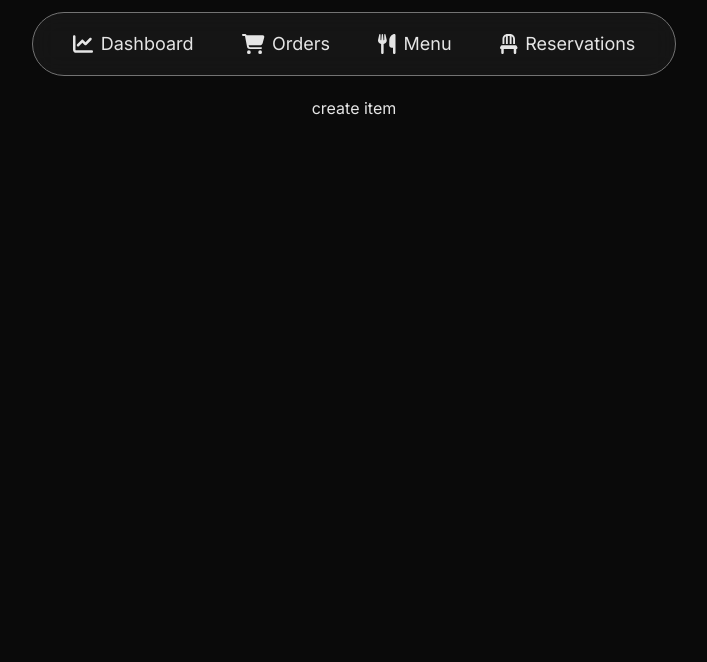
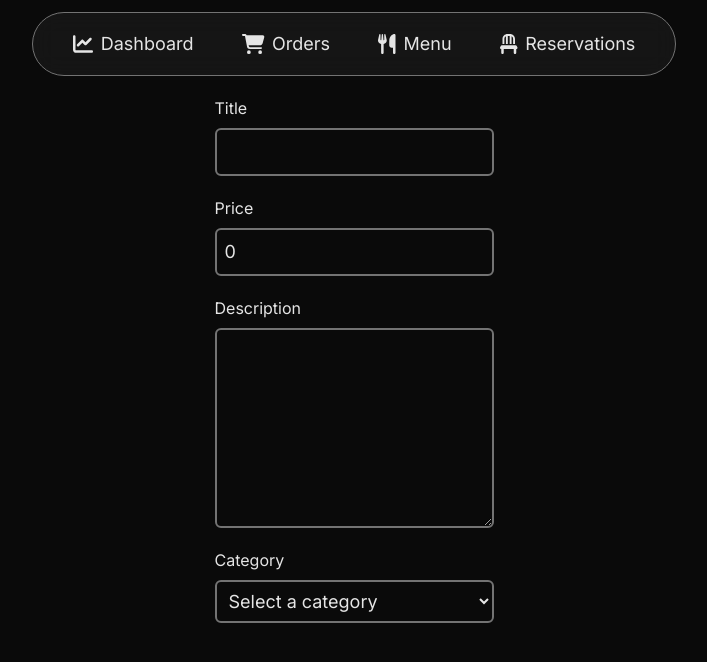
Before and after one commit to David-Werth/little-cms-2.0, a Next.js app: page /menu/add-item in a window 1280 px wide. Shown: the top 662 px of the page, without its empty margins (286-993 px from the left). Built offline with nearby package versions, Linux system fonts and the light colour scheme.

Commit message:
add item form init

```diff
--- a/app/menu/add-item/page.tsx
+++ b/app/menu/add-item/page.tsx
@@ -1,7 +1,9 @@
+import AddItemForm from '@/components/menu/add-item-form';
+
 export default async function page() {
 	return (
-		<main className="flex flex-col items-center justify-between w-full min-h-screen p-24">
-			<p className="text-neutral-200">create item</p>
+		<main className="flex flex-col items-center	 w-full min-h-screen p-24">
+			<AddItemForm />
 		</main>
 	);
 }
--- a/app/menu/page.tsx
+++ b/app/menu/page.tsx
@@ -1,21 +1,54 @@
 import MenuItem from '@/components/menu/menu-item';
 import { getAllMenuItems } from '@/libs/actions/menu.actions';
+import { faPlus } from '@fortawesome/free-solid-svg-icons';
+import { FontAwesomeIcon } from '@fortawesome/react-fontawesome';
 import Link from 'next/link';
 
 export default async function page() {
 	const menuItems = await getAllMenuItems();
 
 	return (
-		<main className="flex flex-col items-center justify-between w-full min-h-screen p-24 gap-4">
-			<Link
-				href="/menu/add-item"
-				className="text-neutral-900 font-bold self-end bg-[#F4CE14] py-3 px-6 rounded-full hover:bg-transparent hover:text-neutral-200 transition-all"
-			>
-				<button>Add Item</button>
-			</Link>
-			<div className="grid grid-cols-4 gap-4">
+		<main className="flex flex-col items-center justify-between w-full min-h-screen p-24 gap-5 text-neutral-200">
+			<div className="flex justify-between w-full items-end">
+				<h2 className="text-2xl font-bold">Starters</h2>
+				<Link
+					href="/menu/add-item"
+					className="text-neutral-900 font-bold bg-[#F4CE14] py-3 px-6 rounded-full border-2 border-[#F4CE14] hover:text-neutral-200 hover:bg-transparent transition-colors"
+				>
+					<button>
+						Add Item <FontAwesomeIcon icon={faPlus} className="ml-2" />
+					</button>
+				</Link>
+			</div>
+			<div className="grid grid-cols-4 gap-4 mb-4">
 				{menuItems?.map((i) => {
-					return <MenuItem i={i} key={i?._id} />;
+					if (i.category === 'starters') {
+						return <MenuItem i={i} key={i?._id} />;
+					}
+				})}
+			</div>
+			<h2 className="text-2xl font-bold self-start">Mains</h2>
+			<div className="grid grid-cols-4 gap-4 mb-4">
+				{menuItems?.map((i) => {
+					if (i.category === 'mains') {
+						return <MenuItem i={i} key={i?._id} />;
+					}
+				})}
+			</div>
+			<h2 className="text-2xl font-bold self-start">Desserts</h2>
+			<div className="grid grid-cols-4 gap-4 mb-4">
+				{menuItems?.map((i) => {
+					if (i.category === 'desserts') {
+						return <MenuItem i={i} key={i?._id} />;
+					}
+				})}
+			</div>
+			<h2 className="text-2xl font-bold self-start">Drinks</h2>
+			<div className="grid grid-cols-4 gap-4 mb-4">
+				{menuItems?.map((i) => {
+					if (i.category === 'drinks') {
+						return <MenuItem i={i} key={i?._id} />;
+					}
 				})}
 			</div>
 		</main>
--- a/components/menu/add-item-form.tsx
+++ b/components/menu/add-item-form.tsx
@@ -1,5 +1,108 @@
 'use client';
 
+import { createMenuItem } from '@/libs/actions/menu.actions';
+import { useState } from 'react';
+
+const initFormState = {
+	title: '',
+	price: 0,
+	description: '',
+	category: '',
+	img: '',
+};
+
 export default function AddItemForm() {
-	return <div>AddItemForm</div>;
+	const [formData, setFormData] = useState(initFormState);
+
+	const [title, setTitle] = useState('');
+	const [price, setPrice] = useState(0);
+	const [description, setDescription] = useState('');
+	const [category, setCategory] = useState('');
+	const [img, setImg] = useState('');
+
+	const handleFormChange = () => {
+		setFormData({
+			title,
+			price,
+			description,
+			category,
+			img,
+		});
+	};
+
+	const handleSubmit = async (e: React.FormEvent<HTMLFormElement>) => {
+		e.preventDefault();
+		createMenuItem({
+			title: formData.title,
+			price: formData.price,
+			description: formData.description,
+			category: formData.category,
+			img: formData.img,
+		});
+	};
+
+	return (
+		<form
+			className="text-neutral-200 flex flex-col gap-5"
+			onChange={handleFormChange}
+			onSubmit={(e) => handleSubmit(e)}
+		>
+			<div className="flex flex-col gap-2">
+				<label htmlFor="title">Title</label>
+				<input
+					type="text"
+					name="title"
+					value={title}
+					onChange={(e) => {
+						setTitle(e.target.value);
+					}}
+					className="outline-none bg-transparent border-2 rounded-md border-neutral-500 p-2 focus:outline-1 focus:outline-[#F97316] text-lg"
+				/>
+			</div>
+			<div className="flex flex-col gap-2">
+				<label htmlFor="price">Price</label>
+				<input
+					type="number"
+					step=".01"
+					name="price"
+					min={0}
+					value={price}
+					onChange={(e) => {
+						setPrice(parseFloat(e.target.value));
+					}}
+					className="outline-none bg-transparent border-2 rounded-md border-neutral-500 p-2 focus:outline-1 focus:outline-[#F97316] text-lg"
+				/>
+			</div>
+			<div className="flex flex-col gap-2">
+				<label htmlFor="description">Description</label>
+				<textarea
+					name="description"
+					value={description}
+					onChange={(e) => {
+						setDescription(e.target.value);
+					}}
+					className="outline-none bg-transparent min-h-[200px] border-2 rounded-md border-neutral-500 p-2 focus:outline-1 focus:outline-[#F97316] text-lg"
+				/>
+			</div>
+			<div className="flex flex-col gap-2">
+				<label htmlFor="category">Category</label>
+				<select
+					name="category"
+					value={category}
+					onChange={(e) => {
+						setCategory(e.target.value);
+					}}
+					className="outline-none border-2 rounded-md border-neutral-500 p-2 focus:outline-1 bg-neutral-950 focus:outline-[#F97316] text-lg"
+				>
+					<option className="hidden">Select a category</option>
+					<option value="starters">Starters</option>
+					<option value="mains">Mains</option>
+					<option value="desserts">Desserts</option>
+					<option value="drinks">Drinks</option>
+				</select>
+			</div>
+
+			{/* Add uploadthing for img */}
+		</form>
+	);
 }
--- a/components/shared/navbar.tsx
+++ b/components/shared/navbar.tsx
@@ -13,7 +13,7 @@ export default function Navbar() {
 	const pathname = usePathname();
 
 	return (
-		<nav className="fixed h-16 border rounded-full top-3 shadow-neutral-200 bg-neutral-200 backdrop-blur-md bg-opacity-5 border-neutral-500 text-neutral-200">
+		<nav className=" z-50 fixed h-16 border rounded-full top-3 shadow-neutral-200 bg-neutral-200 backdrop-blur-md bg-opacity-5 border-neutral-500 text-neutral-200">
 			<ul className="flex w-full h-full gap-12 px-10 text-lg">
 				<Link
 					href="/"
--- a/package.json
+++ b/package.json
@@ -12,10 +12,12 @@
     "@fortawesome/fontawesome-svg-core": "^6.4.2",
     "@fortawesome/free-solid-svg-icons": "^6.4.2",
     "@fortawesome/react-fontawesome": "^0.2.0",
+    "@uploadthing/react": "^5.7.0",
     "mongoose": "^7.6.3",
     "next": "13.5.5",
     "react": "^18",
-    "react-dom": "^18"
+    "react-dom": "^18",
+    "uploadthing": "^5.7.2"
   },
   "devDependencies": {
     "@types/node": "^20",
```
Also changed, not shown: 1 other file (tests, documents, lock files or other folders).
